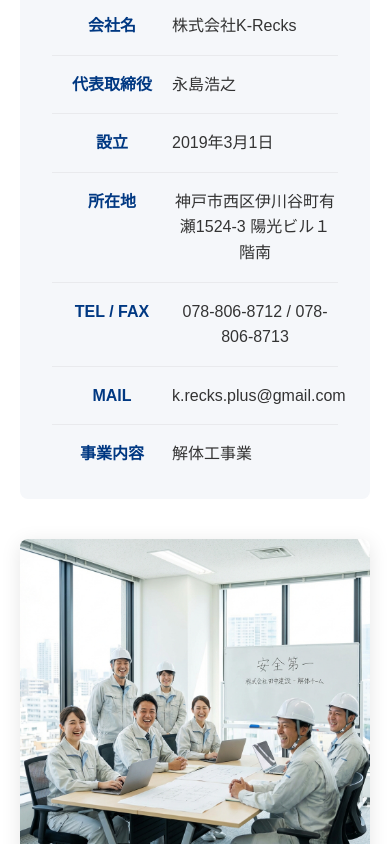
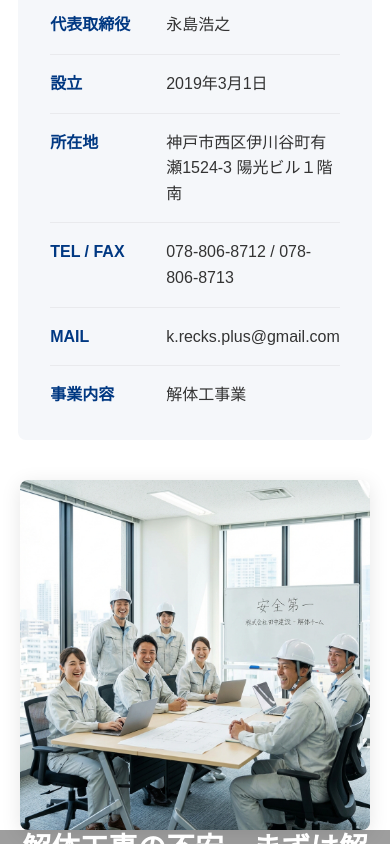
Before and after one commit to keiakiguchi-tech/k-recks-LP, a React (Vite) app: page / in a window 390 px wide. Shown: the part 2820-3664 px from the top of the page. Built offline with nearby package versions, Linux system fonts and the light colour scheme; grey boxes are pictures that could not be loaded.

Commit message:
Add files via upload

```diff
--- a/src/styles/about.css
+++ b/src/styles/about.css
@@ -5,21 +5,28 @@
 
 .about-content {
     display: flex;
-    flex-direction: column;
+    flex-direction: row;
+    /* PCでは横並び */
     gap: 60px;
-    align-items: center;
-    text-align: center;
-    max-width: 900px;
+    align-items: flex-start;
+    /* 上揃え */
+    text-align: left;
+    /* テキスト左揃え */
+    max-width: 1100px;
+    /* 幅を広げる */
     margin: 0 auto;
 }
 
 .about-text {
-    width: 100%;
+    flex: 1;
+    /* 余ったスペースを埋める */
 }
 
 .about-image {
-    width: 100%;
-    max-width: 800px;
+    flex: 1;
+    /* 余ったスペースを埋める */
+    max-width: 500px;
+    /* 画像の最大幅調整 */
     border-radius: 8px;
     overflow: hidden;
     box-shadow: 0 4px 20px rgba(0, 0, 0, 0.1);
@@ -40,6 +47,8 @@
     line-height: 2;
     color: var(--color-text-light);
     font-size: 1.05rem;
+    text-align: justify;
+    /* 両端揃えできれいに見せる */
 }
 
 .about-description-paragraph:last-child {
@@ -57,6 +66,8 @@
     margin-bottom: 16px;
     border-bottom: 1px solid rgba(0, 0, 0, 0.05);
     padding-bottom: 16px;
+    gap: 24px;
+    /* ラベルと値の間に隙間を追加 */
 }
 
 .profile-row:last-child {
@@ -78,13 +89,31 @@
 
 @media (max-width: 900px) {
     .about-content {
-        grid-template-columns: 1fr;
+        flex-direction: column;
+        /* スマホ・タブレットでは縦並び */
+        align-items: center;
+        text-align: left;
+        /* スマホでも読みやすく左揃え推奨 */
         gap: 40px;
+    }
+
+    .about-image {
+        max-width: 100%;
+        width: 100%;
     }
 }
 
 @media (max-width: 768px) {
-    .about-description {
+    .about-description-paragraph {
         font-size: 0.95rem;
     }
+
+    .profile-row {
+        gap: 16px;
+    }
+
+    .profile-label {
+        width: 100px;
+        /* スマホでは少し狭く */
+    }
 }
```
Also changed, not shown: 3 other files (tests, documents, lock files or other folders).
